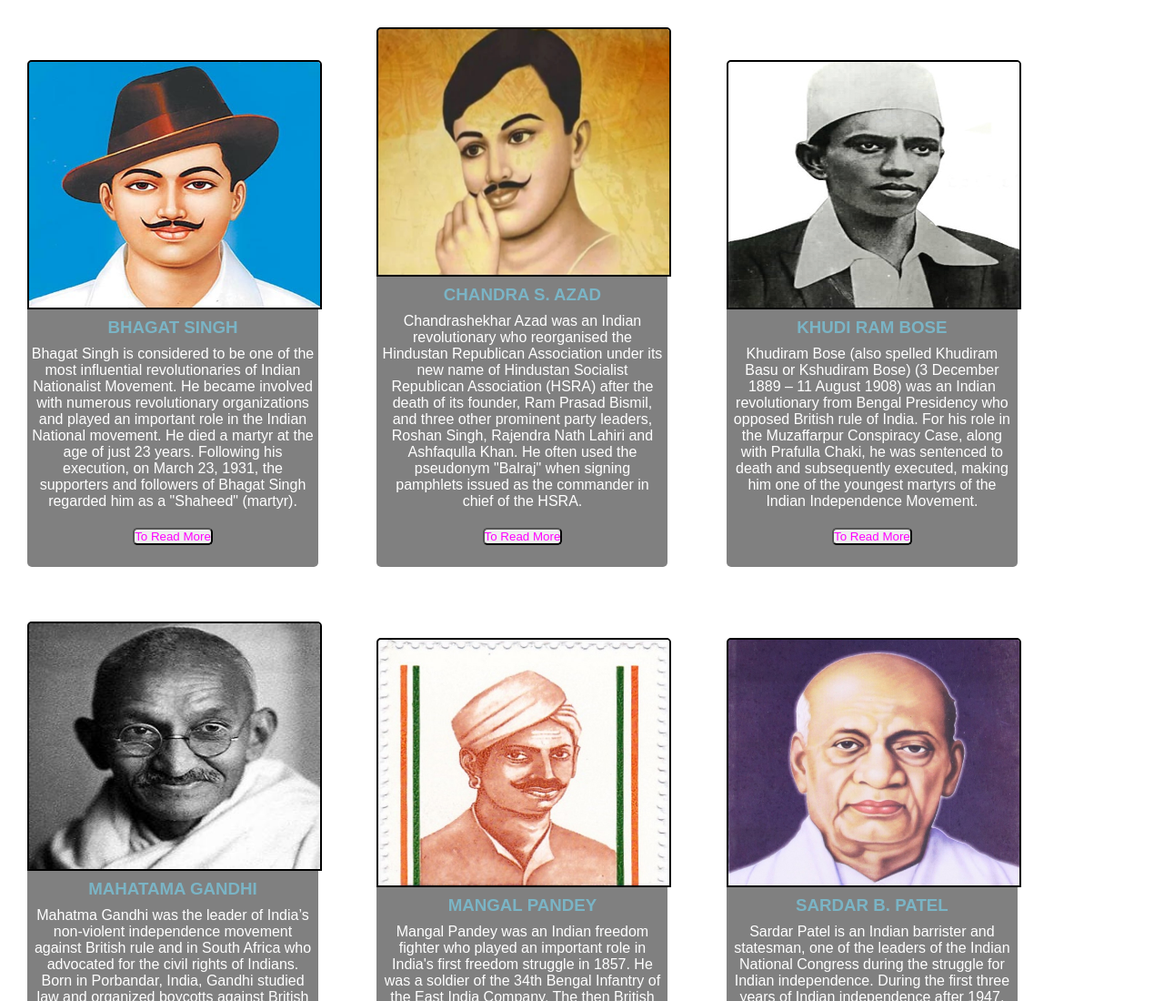
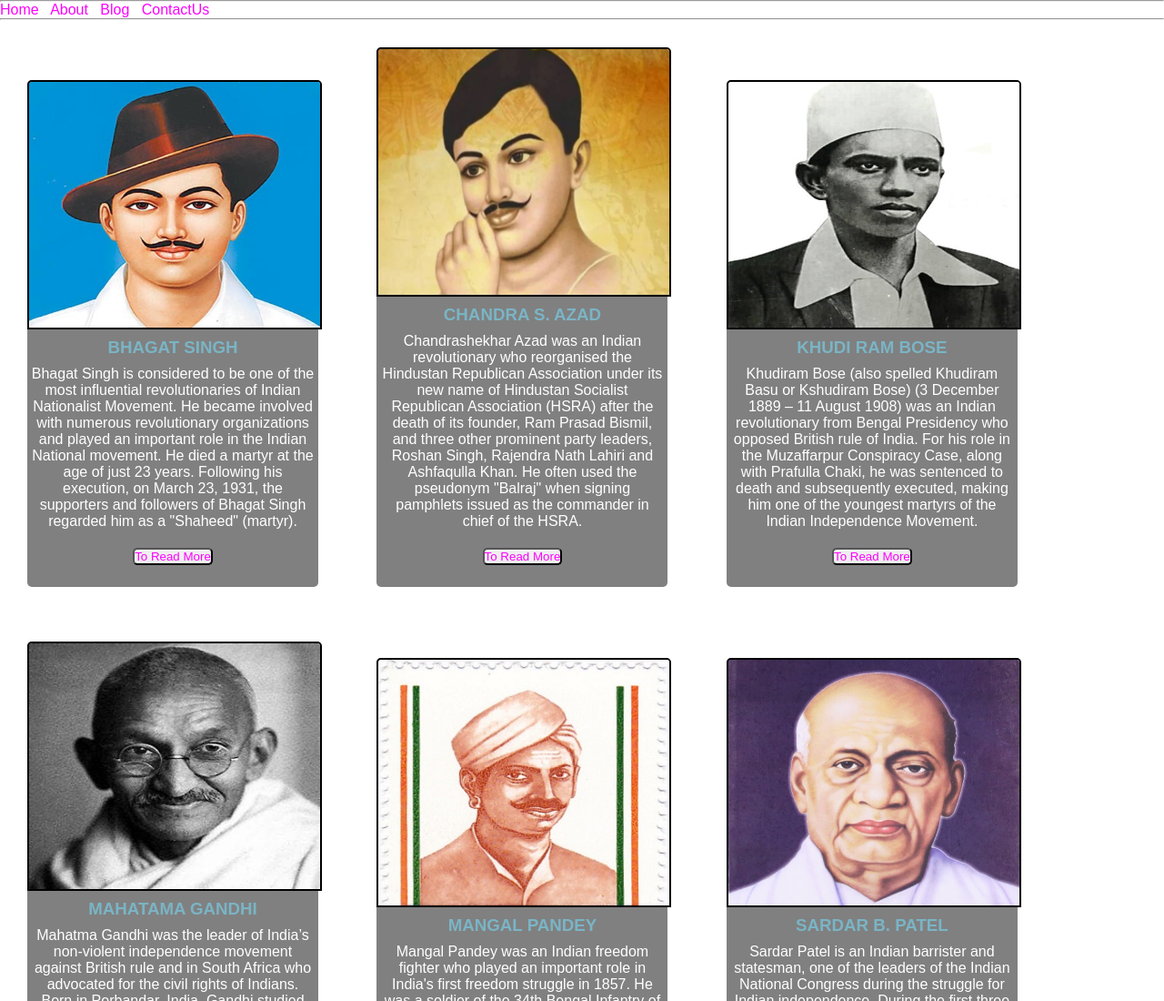
Before and after one commit to anmolaman20/MERN-Stack, a plain HTML site: page Day-04/index.html in a window 1280 px wide. Shown: the top 1100 px of the page at 91% size. Drawn offline with Linux system fonts and the light colour scheme.

Commit message:
added_nav_bar

```diff
--- a/Day-04/index.html
+++ b/Day-04/index.html
@@ -7,6 +7,14 @@
     <link rel="stylesheet" href="style.css">
 </head>
 <body>
+    <div>
+        <hr>
+       <a href="#">Home</a>&nbsp;&nbsp;
+       <a href="#">About</a>&nbsp;&nbsp;
+       <a href="#">Blog</a>&nbsp;&nbsp;
+       <a href="#">ContactUs</a>&nbsp;&nbsp;
+       <hr>
+    </div>
     <div class="main">
 
     </div>
```
